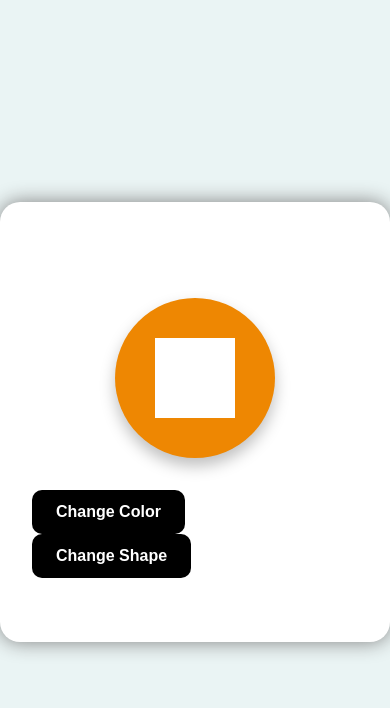
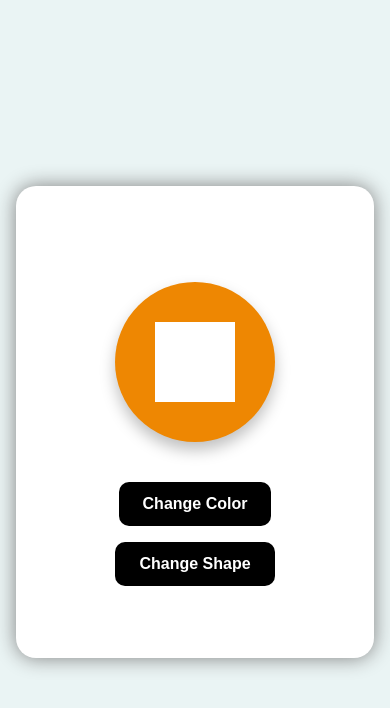
Before and after one commit to VrushabhBhave/Change-Shape-and-Color, a plain HTML site: page index.html in a window 390 px wide. Both pictures are taken after a click on the button "Change Color". Drawn offline with Linux system fonts and the light colour scheme.

Commit message:
add audio and make it responsive

```diff
--- a/script.js
+++ b/script.js
@@ -1,3 +1,5 @@
+const audio = document.createElement("audio");
+audio.src = "buttonClick.mp3";
 //Change Color Effect
 const colbtn = document.querySelector(".col-btn");
 
@@ -7,6 +9,7 @@ colbtn.addEventListener("click", () => {
     let blue = Math.floor(Math.random() * 255);
     let actiondiv = document.querySelector(".action-div");
     actiondiv.style.backgroundColor = `rgb(${red},${green},${blue})`;
+    audio.play();
 })
 
 //Change Shapes Effect
@@ -19,4 +22,5 @@ shapebtn.addEventListener("click", () =>{
     shapeBox.classList.remove(...shapeArr);
     arrIndex = (arrIndex + 1) % shapeArr.length;
     shapeBox.classList.add(shapeArr[arrIndex]);
+    audio.play();
 })
--- a/style.css
+++ b/style.css
@@ -21,6 +21,7 @@
     box-shadow: 0px 0px 20px gray;
     border-radius: 20px;
     background-color: white;
+    margin: 1rem;
 }
 
 .wrapper .container .action-div{
@@ -41,9 +42,16 @@
     color: white;
 }
 
+.wrapper .container .button-div{
+    display: flex;
+    justify-content: center;
+    align-items: center;
+    flex-wrap: wrap;
+}
+
 .wrapper .container .button-div button{
     padding: 0.8rem 1.5rem;
-    margin: 0 1rem;
+    margin: 0.5rem 1rem;
     border-radius: 10px;
     border: none;
     background-color: black;
```
Also changed, not shown: 1 other file.
